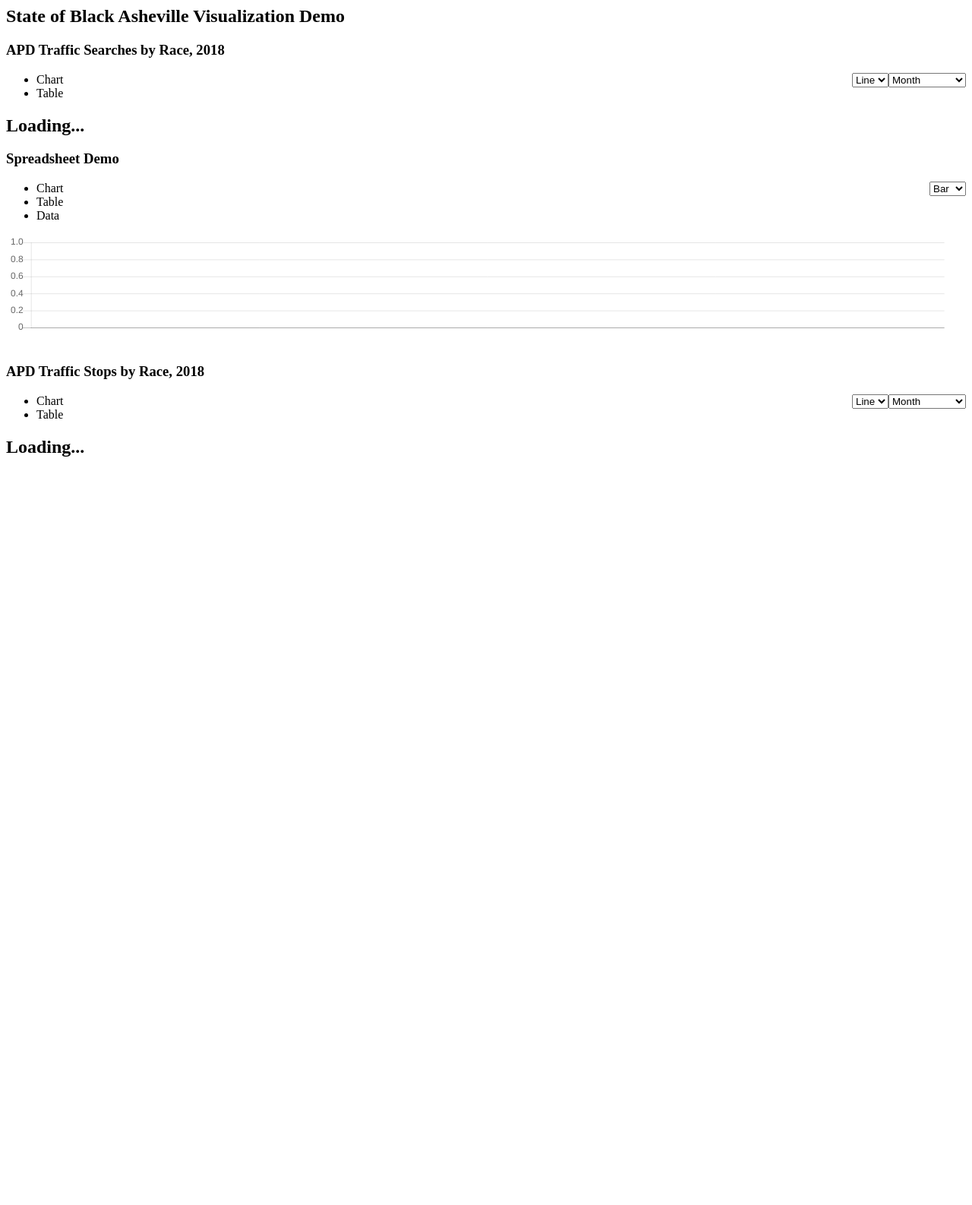
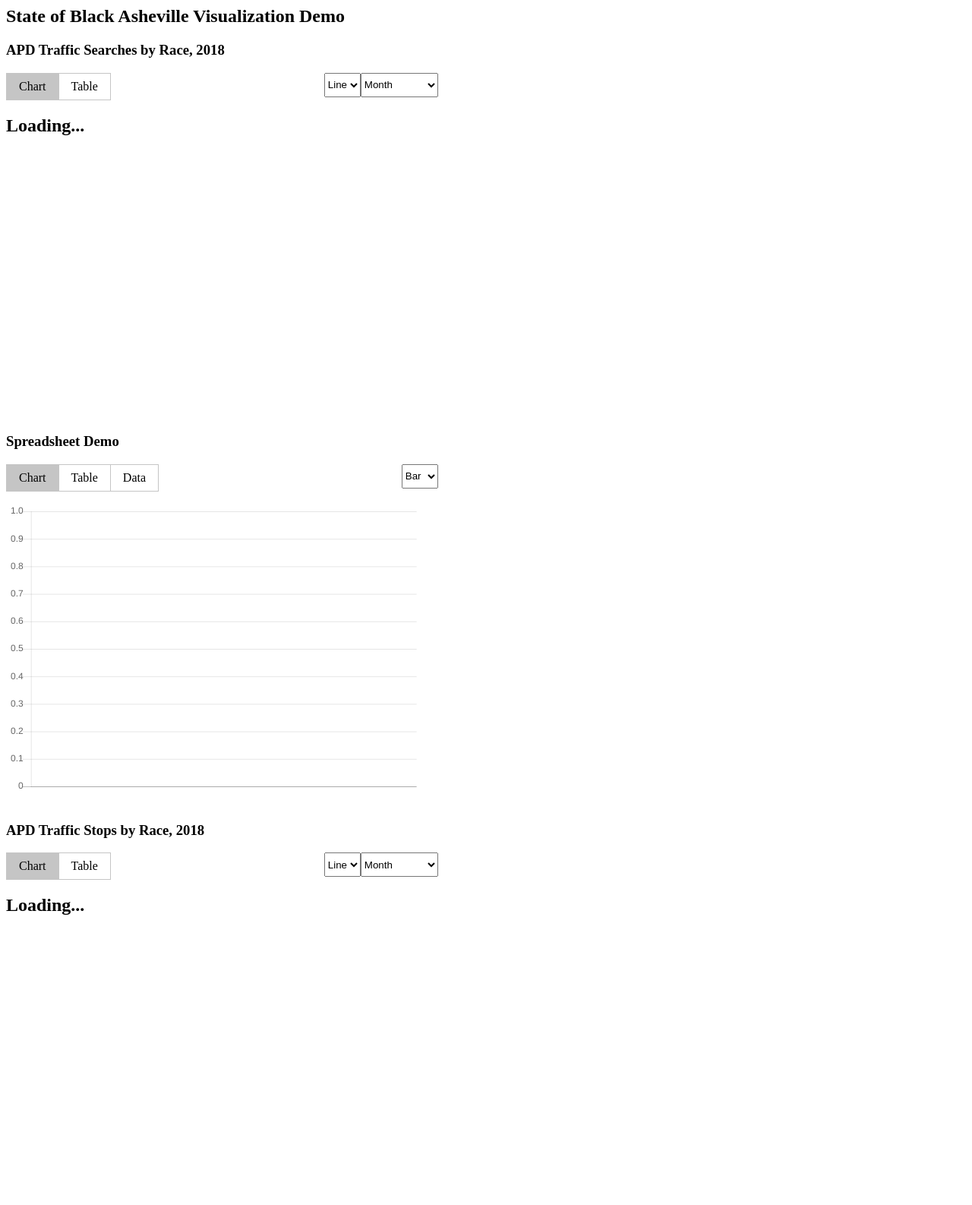
Before and after one commit to stateofblackasheville/soba-visualization, a Jekyll site: the page docs/demo.html, which Jekyll copies as it is, in a window 1280 px wide. Shown: the whole page at 76% size. Built offline with Jekyll 4.4.1, drawn with Linux system fonts in a browser that asks for light colours; comment, search, counter and statistics services are not loaded; before the commit the page ends 900 px from its top, so only the background shows below that.

Commit message:
updates to demo

```diff
--- a/docs/demo.html
+++ b/docs/demo.html
@@ -1,3 +1,4 @@
+<link href="demo.css" rel="stylesheet"></head>
 <div id="demo"></div>
 <script>!function(e){function r(r){for(var n,f,i=r[0],l=r[1],a=r[2],c=0,s=[];c<i.length;c++)f=i[c],o[f]&&s.push(o[f][0]),o[f]=0;for(n in l)Object.prototype.hasOwnProperty.call(l,n)&&(e[n]=l[n]);for(p&&p(r);s.length;)s.shift()();return u.push.apply(u,a||[]),t()}function t(){for(var e,r=0;r<u.length;r++){for(var t=u[r],n=!0,i=1;i<t.length;i++){var l=t[i];0!==o[l]&&(n=!1)}n&&(u.splice(r--,1),e=f(f.s=t[0]))}return e}var n={},o={1:0},u=[];function f(r){if(n[r])return n[r].exports;var t=n[r]={i:r,l:!1,exports:{}};return e[r].call(t.exports,t,t.exports,f),t.l=!0,t.exports}f.m=e,f.c=n,f.d=function(e,r,t){f.o(e,r)||Object.defineProperty(e,r,{enumerable:!0,get:t})},f.r=function(e){"undefined"!=typeof Symbol&&Symbol.toStringTag&&Object.defineProperty(e,Symbol.toStringTag,{value:"Module"}),Object.defineProperty(e,"__esModule",{value:!0})},f.t=function(e,r){if(1&r&&(e=f(e)),8&r)return e;if(4&r&&"object"==typeof e&&e&&e.__esModule)return e;var t=Object.create(null);if(f.r(t),Object.defineProperty(t,"default",{enumerable:!0,value:e}),2&r&&"string"!=typeof e)for(var n in e)f.d(t,n,function(r){return e[r]}.bind(null,n));return t},f.n=function(e){var r=e&&e.__esModule?function(){return e.default}:function(){return e};return f.d(r,"a",r),r},f.o=function(e,r){return Object.prototype.hasOwnProperty.call(e,r)},f.p="";var i=window.webpackJsonp=window.webpackJsonp||[],l=i.push.bind(i);i.push=r,i=i.slice();for(var a=0;a<i.length;a++)r(i[a]);var p=l;t()}([]);</script>
 <script type="text/javascript" src="demo.f6668f2e.js"></script></body>
```
